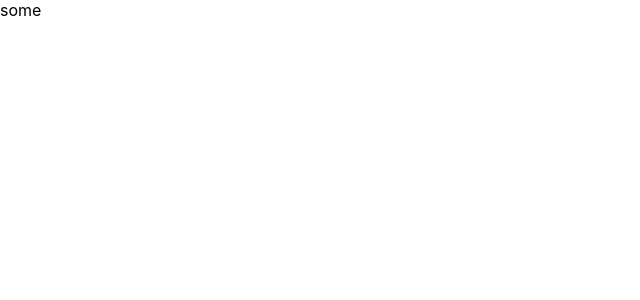
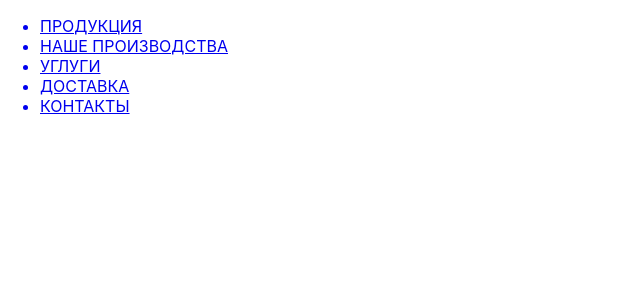
Before and after one commit to Rukshona27/solvingExampleInReact, a React (Create React App) app in the folder my-app/: page / in a window 1280 px wide. Shown: the top 300 px of the page, without its empty margins (0-640 px from the left). Built offline with nearby package versions, Linux system fonts and the light colour scheme.

Commit message:
second proj in vue only did  header

```diff
--- a/my-app/src/App.js
+++ b/my-app/src/App.js
@@ -1,13 +1,10 @@
-import logo from './logo.svg';
+//import logo from './logo.svg';
 import './App.css';
 import React, { useState } from 'react';
+import Header from './components/Header';
 
 function App() {
-
-
-	return <div>
-		some
-	</div>;
+  return <Header/>
 }
 
 export default App;
--- /dev/null
+++ b/my-app/src/components/Header.js
@@ -0,0 +1,11 @@
+import React, { useState } from "react";
+
+function Header(){
+    const [elNav, setElNav] = useState(['ПРОДУКЦИЯ', 'НАШЕ ПРОИЗВОДСТВА','УГЛУГИ','ДОСТАВКА','КОНТАКТЫ']);
+    const nav = elNav.map((el, ind)=>{
+        return <a href="#1"><li key={ind}>{el}</li></a>
+    })
+
+    return <ul>{nav}</ul>;
+}
+export default Header;
```
Also changed, not shown: my-app/src/components/Products.js (added, +10 -0 lines).
